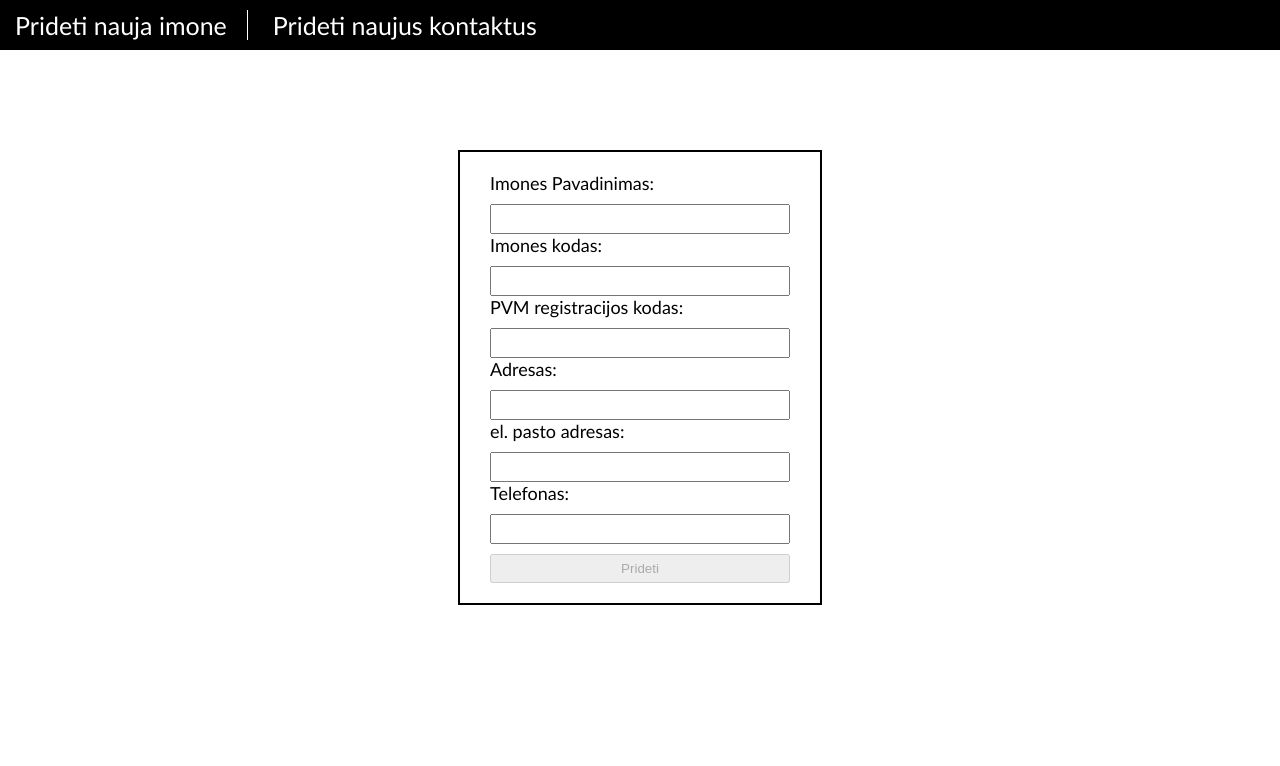
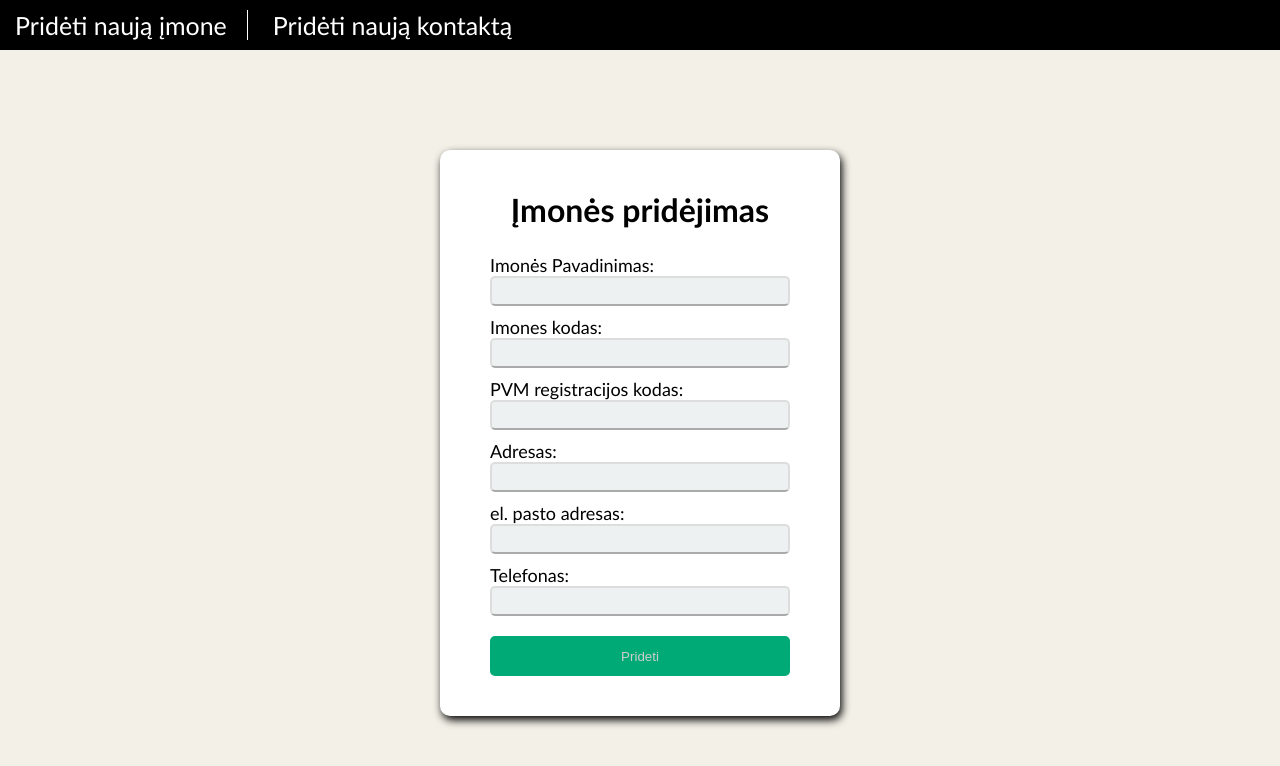
Before and after one commit to aivaras23/Imone, an Angular app: page /addCompany in a window 1280 px wide. Shown: the top 766 px of the page. Built offline with nearby package versions, Linux system fonts and the light colour scheme.

Commit message:
styles update

```diff
--- a/src/app/components/navbar/navbar.component.html
+++ b/src/app/components/navbar/navbar.component.html
@@ -1,4 +1,4 @@
 <nav>
-    <a routerLink="/addCompany">Prideti nauja imone</a>
-    <a routerLink="/addContact">Prideti naujus kontaktus</a>
+    <a routerLink="/addCompany">Pridėti naują įmone</a>
+    <a routerLink="/addContact">Pridėti naują kontaktą</a>
 </nav>
--- a/src/app/components/new-imone/new-imone.component.html
+++ b/src/app/components/new-imone/new-imone.component.html
@@ -1,47 +1,50 @@
 <main>
+    <div class="form-wrap">
         <form (ngSubmit)="addNewCompany(newForm)" #newForm="ngForm">
+            <h1>Įmonės pridėjimas</h1>
             <div class="form-row">
-            <label for="">Imones Pavadinimas:</label>
+                <label for="">Imonės Pavadinimas:</label>
                 <div class="form-input">
-                <input type="text" name="name" id="" ngModel required minlength="2" maxlength="30" pattern="[a-zA-Z]*" #inputName="ngModel"> <!---->
+                    <input type="text" name="name" id="" ngModel required minlength="2" maxlength="30" pattern="[a-zA-Z]*" #inputName="ngModel" [class.error]="!inputName.valid && inputName.touched"> <!---->
                     <span *ngIf="!inputName.valid && inputName.touched">Imones Pavadinimas yra privalomas, nuo 2-30 simboliu, tekstas</span>
                 </div>
             </div>
             <div class="form-row">
                 <label for="">Imones kodas:</label>
                 <div class="form-input">
-                <input type="number" name="companyCode" id="" ngModel required pattern="[0-9]{9}" #inputCompanyCode="ngModel">
+                    <input type="number" name="companyCode" id="" ngModel required pattern="[0-9]{9}" #inputCompanyCode="ngModel" [class.error]="!inputCompanyCode.valid && inputCompanyCode.touched">
                     <span *ngIf="!inputCompanyCode.valid && inputCompanyCode.touched">Imones kodas yra privalomas (9 skaiciai)</span>
                 </div>
             </div>
             <div class="form-row">
                 <label for="">PVM registracijos kodas:</label>
                 <div class="form-input">
-                <input type="text" name="PVMregistrationCode" id="" ngModel required pattern="^LT\d{12}$" #inputPVMregistrationCode="ngModel">
+                    <input type="text" name="PVMregistrationCode" id="" ngModel required pattern="^LT\d{12}$" #inputPVMregistrationCode="ngModel" [class.error]="!inputPVMregistrationCode.valid && inputPVMregistrationCode.touched">
                     <span *ngIf="!inputPVMregistrationCode.valid && inputPVMregistrationCode.touched">PVM registracijos kodas yra privalomas pvz: LT100000000000 </span>
                 </div>
             </div>
             <div class="form-row">
                 <label for="">Adresas:</label>
                 <div class="form-input">
-                <input type="text" name="adress" id="" ngModel required #inputAdress="ngModel">
+                    <input type="text" name="adress" id="" ngModel required #inputAdress="ngModel" [class.error]="!inputAdress.valid && inputAdress.touched">
                     <span *ngIf="!inputAdress.valid && inputAdress.touched">Adresas yra privalomas </span>
                 </div>
             </div>
             <div class="form-row">
                 <label for="">el. pasto adresas:</label>
                 <div class="form-input">
-                <input type="email" name="email" id="" ngModel required email #inputEmail="ngModel">
+                    <input type="email" name="email" id="" ngModel required email #inputEmail="ngModel" [class.error]="!inputEmail.valid && inputEmail.touched">
                     <span *ngIf="!inputEmail.valid && inputEmail.touched">Elektroninis pastas yra privalomas, turi buti validus adresas pvz: example&#64;gmail.com </span>
                 </div>
             </div>
             <div class="form-row">
                 <label for="">Telefonas:</label>
                 <div class="form-input">
-                <input type="text" name="phoneNumber" id="" ngModel required appPhonevalidator #inputPhoneNumber="ngModel">
+                    <input type="text" name="phoneNumber" id="" ngModel required appPhonevalidator #inputPhoneNumber="ngModel" [class.error]="!inputPhoneNumber.valid && inputPhoneNumber.touched">
                     <span *ngIf="!inputPhoneNumber.valid && inputPhoneNumber.touched">Telefono numeris yra privalomas, turi buti validus numeris pvz: +37005555555 </span>
                 </div>
             </div>
             <button type="submit" [disabled]="!newForm.valid">Prideti</button>
         </form>
+    </div>
 </main>
--- a/src/app/components/new-imone/new-imone.component.scss
+++ b/src/app/components/new-imone/new-imone.component.scss
@@ -1,13 +1,25 @@
 main {
+    width: 100vw;
+    height: 100vh;
+    background-color: #F3F0E7;
+}
+.form-wrap {
     display:flex;
     justify-content: center;
     align-items: center;
-    margin-top: 100px;
+    padding-top: 100px;
 }
 
 form {
-    border:2px solid black;
-    padding:20px 30px;
+    box-shadow: 2px 4px 8px #000;
+    padding:40px 50px;
+    border-radius:10px;
+    background:#fff;
+
+    h1{
+        text-align: center;
+        padding-bottom: 25px;
+    }
 
     label {
         color:#000;
@@ -15,15 +27,27 @@ form {
     }
 
     .form-input {
-        margin-top: 10px;
+        margin-bottom: 10px;
         display:flex;
         flex-direction: column;
         input {
             width: 300px;
             height: 30px;
+            background:#e5ecedb3;
+            border:none;
+            border:2px solid #ddd;
+            border-bottom:2px solid #aaa;
+            border-radius:5px;
         }
         span {
             color:#d30303;
+            width: 300px;
+            line-height: 20px;
+        }
+        .error {
+            border: 2px solid red;
+            box-shadow: 0 0 4px #ff0000;
+            background-color: #fff0f0;
         }
 
     }
@@ -31,5 +55,15 @@ form {
         width: 100%;
         margin-top: 10px;
         padding:5px;
+        background:#00d595;
+        border:none;
+        border-radius:5px;
+        color:#fff;
+        cursor: pointer;
+        height: 40px;
+    }
+    button:disabled {
+        filter: brightness(80%);
+        cursor: not-allowed;
     }
 }
--- a/src/app/components/new-kontaktai/new-kontaktai.component.scss
+++ b/src/app/components/new-kontaktai/new-kontaktai.component.scss
@@ -1,43 +1,103 @@
 main {
+    width: 100vw;
+    height: 100vh;
+    background-color: #F3F0E7;
+}
+
+.form-wrap {
     display: flex;
     justify-content: center;
     align-items: center;
-    margin-top: 100px;
+    padding-top: 100px;
 }
 
 form {
-    border: 2px solid black;
-    padding: 20px 30px;
+    box-shadow: 2px 4px 8px #000;
+    padding: 40px 50px;
+    border-radius: 10px;
+    background: #fff;
+
+    h1 {
+        text-align: center;
+        padding-bottom: 25px;
+    }
 
     label {
         color: #000;
         font-size: 18px;
     }
 
+    .form-row {
+
         .form-input {
-        margin-top: 10px;
+            margin-bottom: 10px;
             display: flex;
             flex-direction: column;
 
             input {
-            width: 100%;
+                width: 300px;
                 height: 30px;
+                background: #e5ecedb3;
+                border: none;
+                border: 2px solid #ddd;
+                border-bottom: 2px solid #aaa;
+                border-radius: 5px;
             }
 
             span {
                 color: #d30303;
+                width: 300px;
+                line-height: 20px;
             }
+
             .error {
                 border: 2px solid red;
                 box-shadow: 0 0 4px #ff0000;
                 background-color: #fff0f0;
             }
 
+            select {
+                width: 300px;
+                height: 20px;
+                background: #e5ecedb3;
+                border: none;
+                border: 2px solid #ddd;
+                border-bottom: 2px solid #aaa;
+                border-radius: 5px;
             }
+
+        }
+        .form-buttons{
+            display:flex;
+            justify-content: space-between;
+            button {
+                width: 40%;
+                display:flex;
+                justify-content: center;
+                align-items: center;
+                font-size: 36px;
+                background: #aaa;
+                height: 30px;
+            }
+        }
+    }
+
 
     button {
         width: 100%;
         margin-top: 10px;
         padding: 5px;
+        background: #00d595;
+        border: none;
+        border-radius: 5px;
+        color: #fff;
+        cursor: pointer;
+        height: 40px;
+        font-size: 20px;
+    }
+
+    button:disabled {
+        filter: brightness(80%);
+        cursor: not-allowed;
     }
 }
--- a/src/app/components/new-kontaktai/new-kontaktai.component.ts
+++ b/src/app/components/new-kontaktai/new-kontaktai.component.ts
@@ -19,9 +19,9 @@ export class NewKontaktaiComponent {
 
   constructor(private contactsService:ContactsService, private companyService:CompanyService){
     this.contactForm = new FormGroup({
-      'name':new FormControl(null, [Validators.required, Validators.minLength(2)]),
-      'surname':new FormControl(null, [Validators.required, Validators.minLength(2)]),
-      'position':new FormControl(null, [Validators.required, Validators.minLength(2)]),
+      'name':new FormControl(null, [Validators.required, Validators.minLength(2), Validators.maxLength(30)]),
+      'surname':new FormControl(null, [Validators.required, Validators.minLength(2), Validators.maxLength(30)]),
+      'position':new FormControl(null, [Validators.required, Validators.minLength(2), Validators.maxLength(30)]),
       'company': new FormControl(null, [Validators.required]),
       'phonenumbers': new FormArray([
         new FormControl(null, [Validators.required, this.validateNumber])
```
Also changed, not shown: src/app/components/new-kontaktai/new-kontaktai.component.html (+9 -7 lines). Lines whose indentation alone changed are shown as unchanged.
